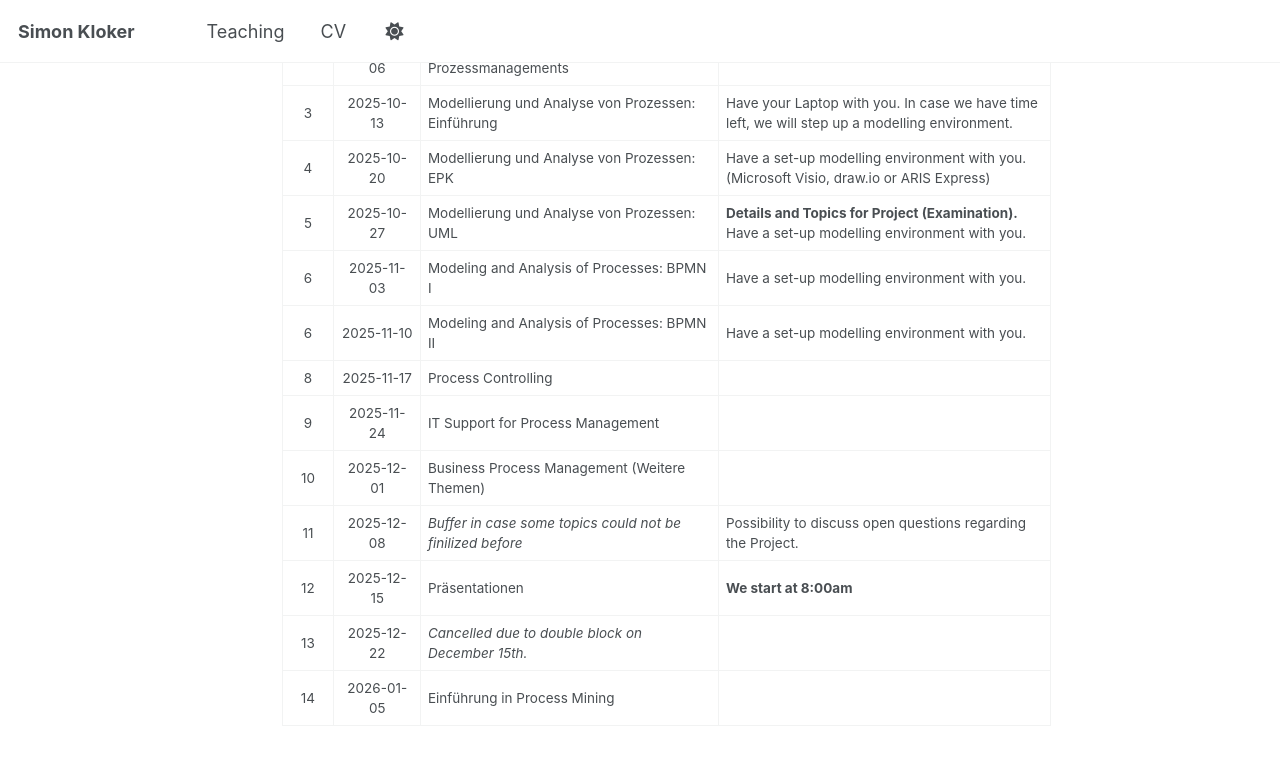
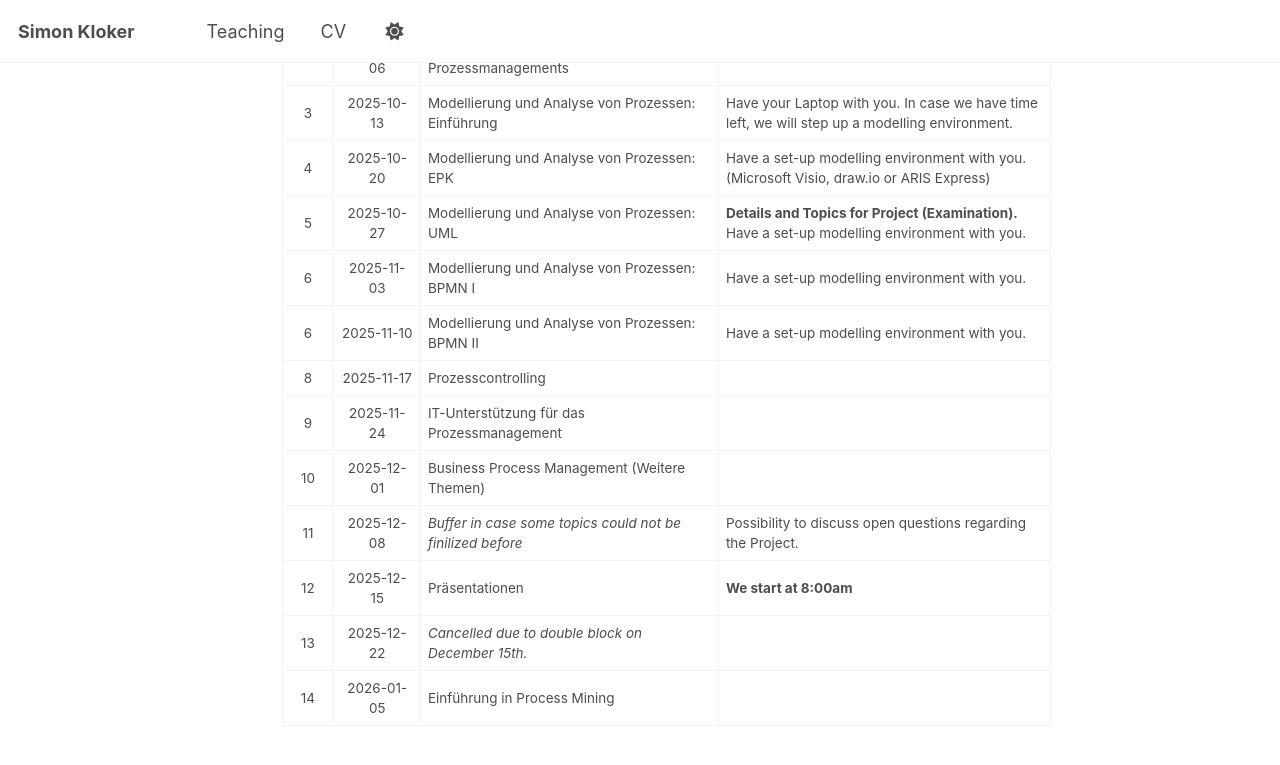
Before and after one commit to simon-kloker/simon-kloker.github.io, a Jekyll site: the page built from _teaching/2025-ws/bwi302/course_outline.md, in a window 1280 px wide and 900 px high, scrolled down 1145 px. Shown: the top 765 px of the window. Built offline with Jekyll 4.4.1, drawn with Linux system fonts in a browser that asks for light colours; a script that is not in the unit is left out.

Commit message:
kleine anpassungen outline bwi302

```diff
--- a/_teaching/2025-ws/bwi302/course_outline.md
+++ b/_teaching/2025-ws/bwi302/course_outline.md
@@ -50,10 +50,10 @@ Course Outline
 | 3 | 2025-10-13 | Modellierung und Analyse von Prozessen: Einführung | Have your Laptop with you. In case we have time left, we will step up a modelling environment. |
 | 4 | 2025-10-20 | Modellierung und Analyse von Prozessen: EPK | Have a set-up modelling environment with you. (Microsoft Visio, draw.io or ARIS Express) |
 | 5 | 2025-10-27 | Modellierung und Analyse von Prozessen: UML  | **Details and Topics for Project (Examination).** Have a set-up modelling environment with you. |
-| 6 | 2025-11-03 | Modeling and Analysis of Processes: BPMN I | Have a set-up modelling environment with you. |
-| 6 | 2025-11-10 | Modeling and Analysis of Processes: BPMN II | Have a set-up modelling environment with you. |
-| 8 | 2025-11-17 | Process Controlling |  |
-| 9 | 2025-11-24 | IT Support for Process Management | |
+| 6 | 2025-11-03 | Modellierung und Analyse von Prozessen: BPMN I | Have a set-up modelling environment with you. |
+| 6 | 2025-11-10 | Modellierung und Analyse von Prozessen: BPMN II | Have a set-up modelling environment with you. |
+| 8 | 2025-11-17 | Prozesscontrolling |  |
+| 9 | 2025-11-24 | IT-Unterstützung für das Prozessmanagement  | |
 | 10 | 2025-12-01 | Business Process Management (Weitere Themen)  |  |
 | 11 | 2025-12-08 | *Buffer in case some topics could not be finilized before*  | Possibility to discuss open questions regarding the Project. |
 | 12 | 2025-12-15 | Präsentationen | **We start at 8:00am** |
```
